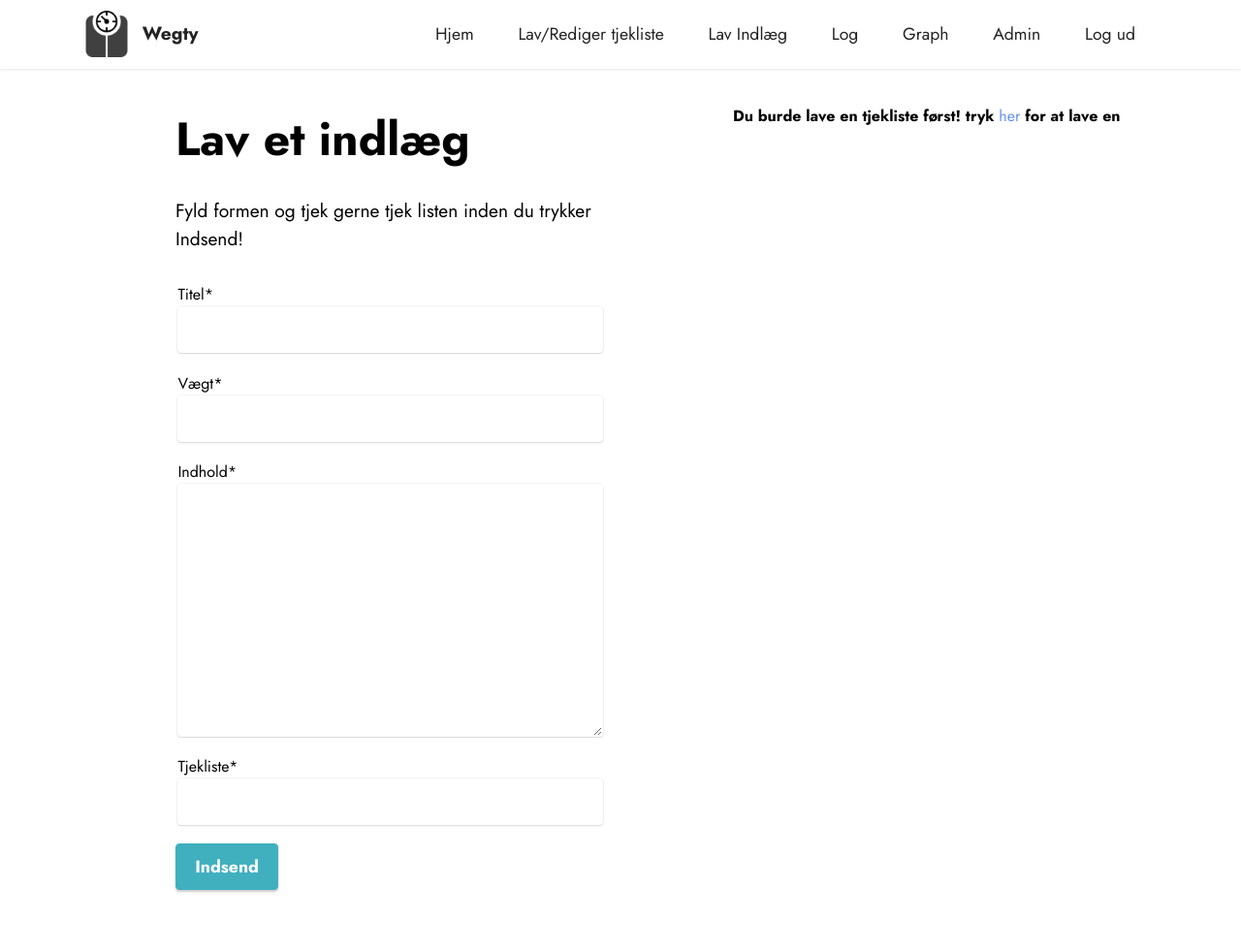
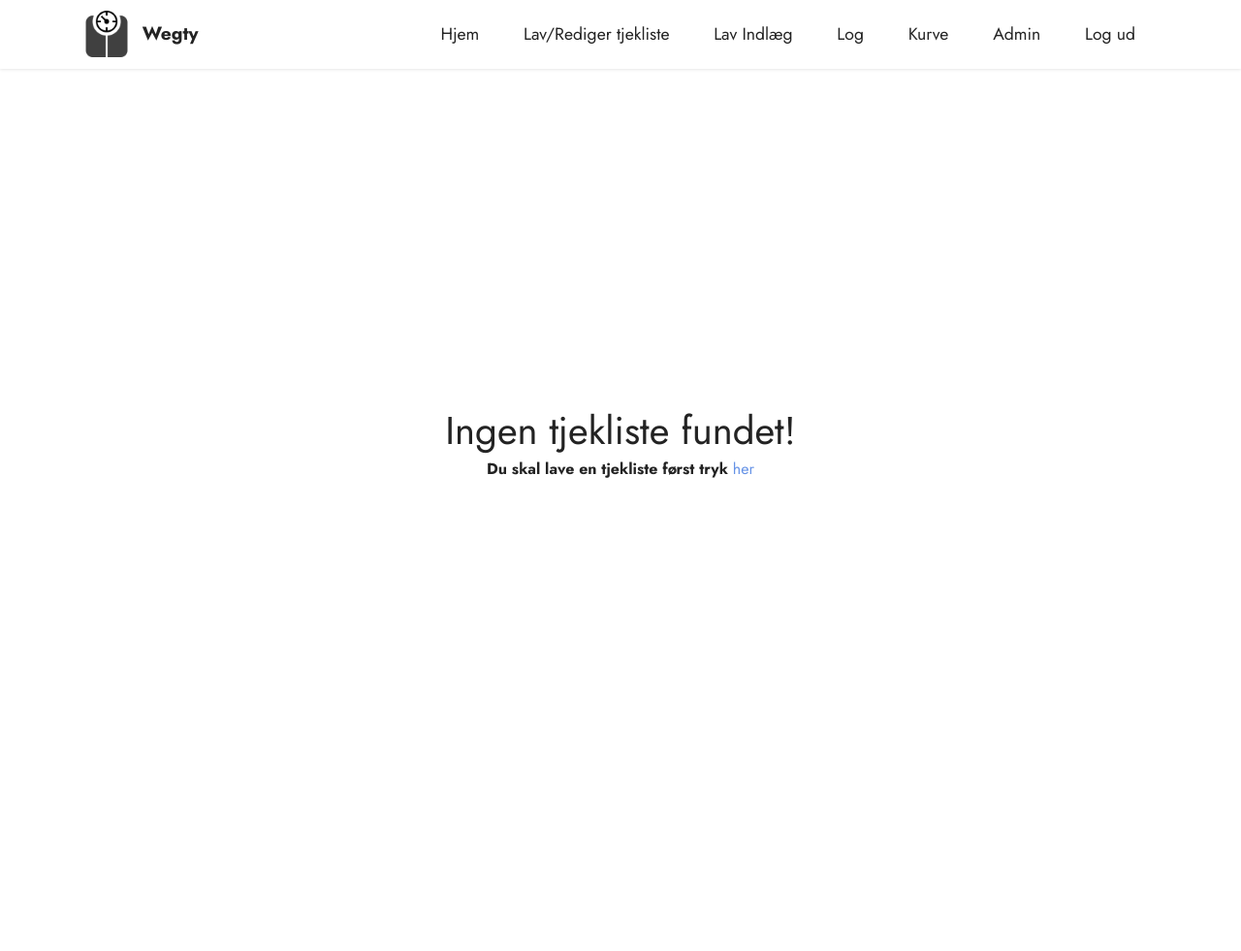
Before and after one commit to Zolihar/wegty, a Django app: page /post/ in a window 1280 px wide. Shown: the whole page at 97% size. After the commit the page ends 493 px from the top, so only its background shows below. Run offline with Django 4.2, Linux system fonts and the light colour scheme; the visitor is signed in with stand-in values (Sample User, id 1); data that the repository does not hold is empty; some libraries are stand-ins or nearby versions.

Commit message:
Sprog ændringer

```diff
--- a/weightloss/templates/weightloss/base.html
+++ b/weightloss/templates/weightloss/base.html
@@ -72,7 +72,7 @@
                         <a class="nav-link link text-black display-4" href="{% url 'weightloss-log' %}">Log</a>
                     </li>
                     <li class="nav-item">
-                        <a class="nav-link link text-black display-4" href="{% url 'weightloss-graph' %}">Graph</a>
+                        <a class="nav-link link text-black display-4" href="{% url 'weightloss-graph' %}">Kurve</a>
                     </li>
                     {% if user.is_superuser %}
                     <li class="nav-item">
--- a/weightloss/templates/weightloss/graph.html
+++ b/weightloss/templates/weightloss/graph.html
@@ -46,7 +46,7 @@
 {% else %}
 <div class="align-center container-fluid">
   <h1>Ikke nok data!</h1>
-  <strong>Der er ikke nok data til at lave en graph endnu lav et indlæg <a href="{% url 'weightloss-post' %}">her</a></strong>
+  <strong>Der er ikke nok data til at lave en kurve endnu lav et indlæg <a href="{% url 'weightloss-post' %}">her</a></strong>
 </div>
 {% endif %}
 
--- a/weightloss/templates/weightloss/post_form.html
+++ b/weightloss/templates/weightloss/post_form.html
@@ -8,7 +8,12 @@
 {% endblock csslinks %}
 
 {% block content %}
-
+{% if checklist == "none" %}
+<div class="align-center container-fluid">
+    <h1>Ingen tjekliste fundet!</h1>
+    <strong>Du skal lave en tjekliste først tryk <a href="{% url 'weightloss-checklist' %}">her</a></strong>
+</div>
+{% else %}
 <div class="row content-wrapper justify-content-center">
             <div style="" class="col-lg-5 offset-lg-1 mbr-form checklist-form" data-form-type="formoid">
                 <form method="POST">
@@ -45,18 +50,14 @@
             </div>
             {% if update != 'update' %}
             <div class="col-lg-5 offset-lg-1 col-12">
-                {% if checklist == "none" %}
-                    <strong class="checklist-text">Du burde lave en tjekliste først!
-                    tryk <a href="{% url 'weightloss-checklist' %}">her</a> for at lave en</strong>
-                {% else %}
                 <div id="workoutlist">
                     {% for workout in checklist %}
                         <input id="{{ forloop.counter }}" type="checkbox" name="r" value="1">
                         <label id="workout" class="cb-workoutlist" for="{{ forloop.counter }}">{{ workout }}</label>
                     {% endfor %}
-                {% endif %}
                 </div>
             {% endif %}
+{% endif %}
 {% endblock content %}
 
 {% block jslinks %}
```
